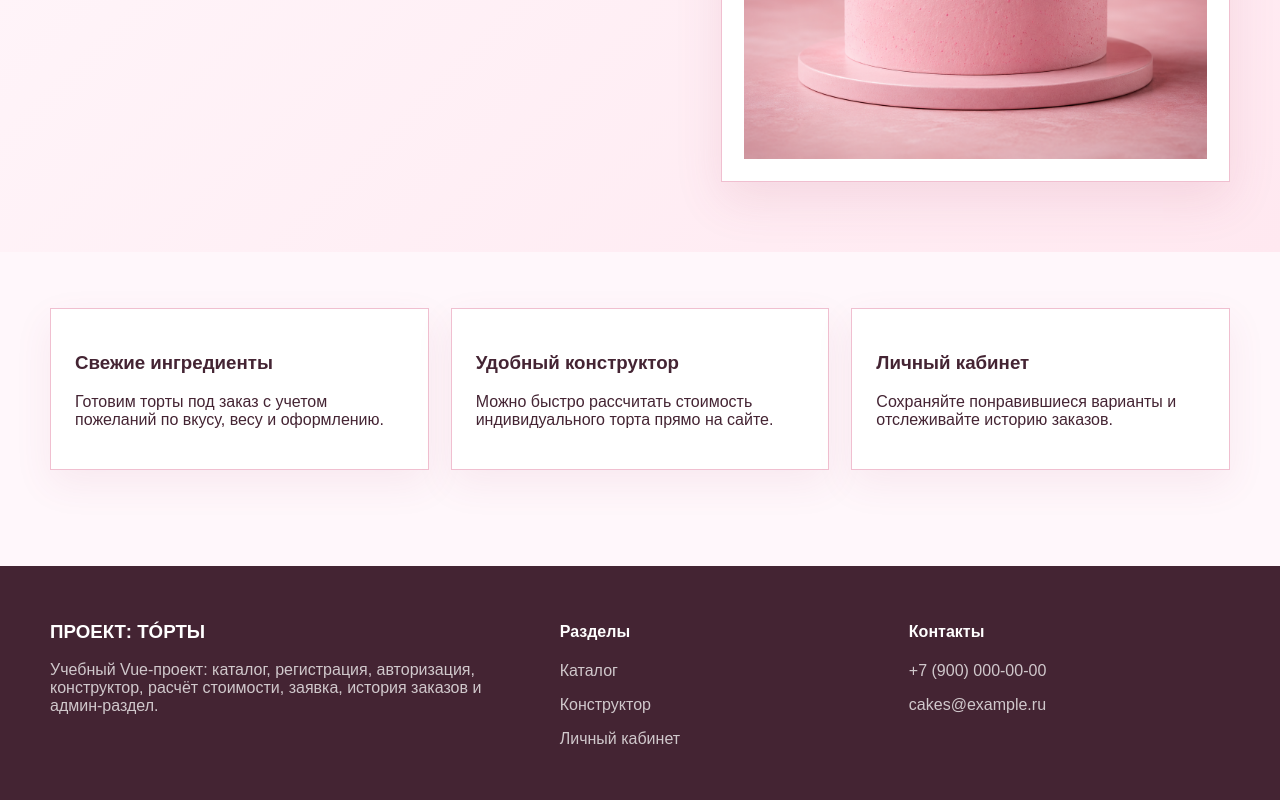
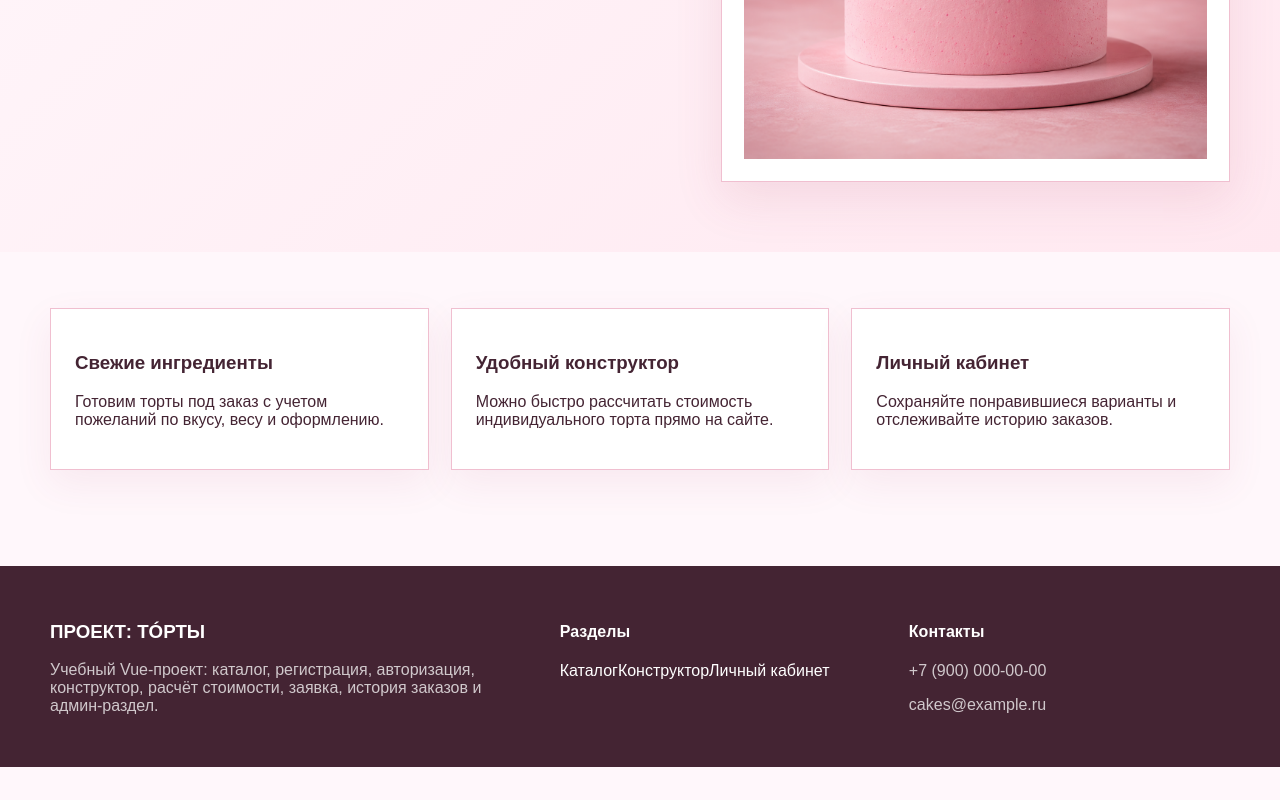
Before and after one commit to xeo07/TOPTbI, a Vue app: page / in a window 1280 px wide. Shown: the part 470-1270 px from the top of the page. After the commit the page ends 1237 px from the top, so only its background shows below. Built offline with nearby package versions, Linux system fonts and the light colour scheme.

Commit message:
Update SiteFooter.vue

```diff
--- a/src/components/SiteFooter.vue
+++ b/src/components/SiteFooter.vue
@@ -15,9 +15,9 @@ import { RouterLink } from 'vue-router'
 
       <div>
         <h4>Разделы</h4>
-        <p>Каталог</p>
-        <p>Конструктор</p>
-        <p>Личный кабинет</p>
+        <RouterLink :to="{ name: 'catalog' }">Каталог</RouterLink>
+<RouterLink :to="{ name: 'constructor' }">Конструктор</RouterLink>
+<RouterLink :to="{ name: 'profile' }">Личный кабинет</RouterLink>
       </div>
 
       <div>
```
